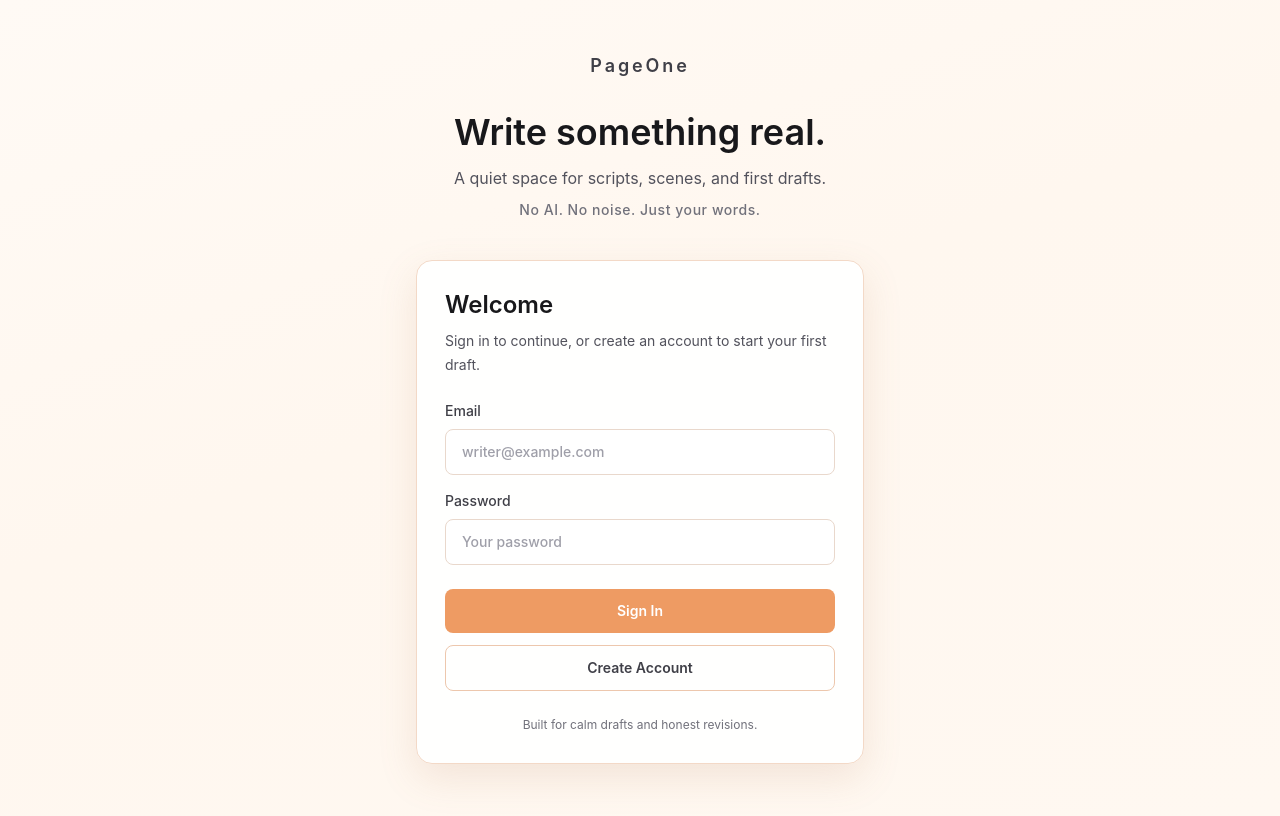
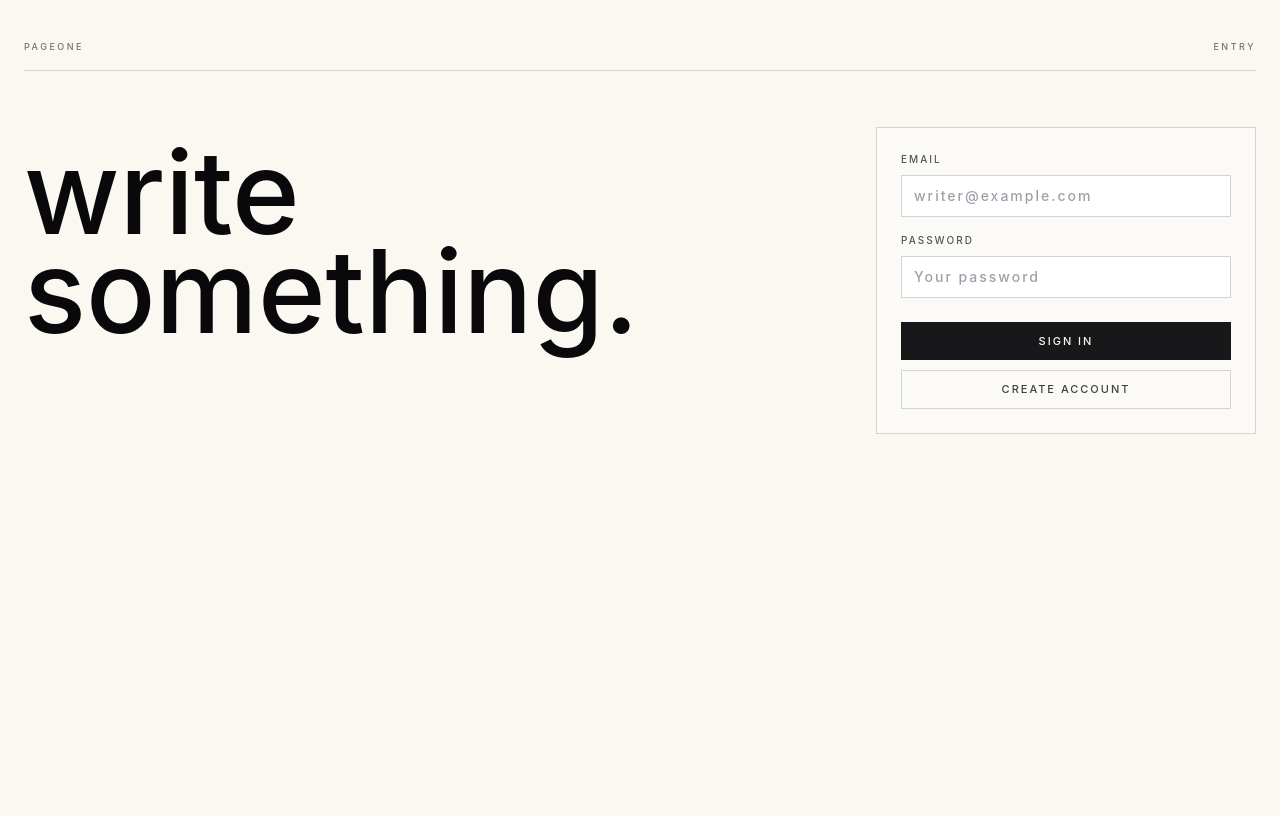
Before and after one commit to radubrujban/pageone-screenplay, a React (Vite) app: page /login in a window 1280 px wide. Built offline with nearby package versions, Linux system fonts and the light colour scheme.

Commit message:
style(auth): align login page with PageOne editorial identity

```diff
--- a/src/pages/LoginPage.tsx
+++ b/src/pages/LoginPage.tsx
@@ -111,40 +111,37 @@ export default function LoginPage() {
   const isLoading = authAction !== null;
 
   return (
-    <main className="min-h-screen bg-[linear-gradient(160deg,#fffaf5_0%,#fff7ef_45%,#fff8f1_100%)] px-4 py-8 text-zinc-900 sm:px-6 sm:py-10">
-      <div className="mx-auto flex min-h-[calc(100vh-4rem)] w-full max-w-3xl flex-col items-center justify-center">
-        <p className="text-lg font-semibold tracking-[0.16em] text-zinc-700">PageOne</p>
-
-        <div className="mt-8 text-center">
-          <h1 className="text-3xl font-semibold text-zinc-900 sm:text-4xl">
-            Write something real.
-          </h1>
-          <p className="mx-auto mt-3 max-w-xl text-base leading-7 text-zinc-600">
-            A quiet space for scripts, scenes, and first drafts.
+    <main className="min-h-screen overflow-x-hidden bg-[#fbf8f2] px-4 py-8 text-zinc-950 sm:px-6 sm:py-10">
+      <div className="mx-auto flex min-h-[calc(100vh-4rem)] w-full max-w-7xl flex-col">
+        <div className="flex items-center justify-between border-b border-zinc-300 pb-4">
+          <p className="text-[9px] font-medium uppercase tracking-[0.28em] text-zinc-500">
+            PageOne
           </p>
-          <p className="mt-2 text-sm font-medium tracking-[0.04em] text-zinc-500">
-            No AI. No noise. Just your words.
+          <p className="text-[9px] font-medium uppercase tracking-[0.28em] text-zinc-500">
+            entry
           </p>
         </div>
 
+        <section className="grid flex-1 gap-10 py-10 lg:grid-cols-[minmax(0,1fr)_380px] lg:items-start lg:gap-16 lg:py-14">
+          <div className="lg:pt-4">
+            <h1 className="max-w-4xl text-[3.4rem] font-medium lowercase leading-[0.86] text-zinc-950 sm:text-[5.2rem] lg:text-[7.2rem]">
+              write something.
+            </h1>
+          </div>
+
           <section
-          className={`mt-10 w-full max-w-md rounded-2xl border border-[#f3d9c7] bg-white/95 p-6 shadow-[0_14px_38px_rgba(172,118,78,0.15)] transition-all duration-300 sm:p-7 ${
-            cardVisible ? "translate-y-0 scale-100 opacity-100" : "translate-y-1 scale-[0.99] opacity-0"
+            className={`w-full border border-zinc-300 bg-[#fcfaf6] p-5 transition-all duration-300 sm:p-6 ${
+              cardVisible
+                ? "translate-y-0 scale-100 opacity-100"
+                : "translate-y-1 scale-[0.995] opacity-0"
             }`}
           >
-          <div className="mb-6">
-            <h2 className="text-2xl font-semibold text-zinc-900">Welcome</h2>
-            <p className="mt-2 text-sm leading-6 text-zinc-600">
-              Sign in to continue, or create an account to start your first draft.
-            </p>
-          </div>
-
             {message && (
               <div
-              className={`mb-5 rounded-lg px-4 py-3 text-sm ${
+                className={`mb-5 border px-3 py-2 text-xs leading-6 ${
                   messageType === "error"
-                  ? "border border-rose-200 bg-rose-50/80 text-rose-700"
-                  : "border border-emerald-200 bg-emerald-50/80 text-emerald-700"
+                    ? "border-rose-300 text-rose-700"
+                    : "border-emerald-300 text-emerald-700"
                 }`}
                 aria-live="polite"
               >
@@ -154,7 +151,7 @@ export default function LoginPage() {
 
             {isOffline && !message && (
               <div
-              className="mb-5 rounded-lg border border-amber-200 bg-amber-50/80 px-4 py-3 text-sm text-amber-800"
+                className="mb-5 border border-amber-300 px-3 py-2 text-xs leading-6 text-amber-800"
                 aria-live="polite"
               >
                 You’re offline. Reconnect to sign in, or reopen after logging in
@@ -162,10 +159,10 @@ export default function LoginPage() {
               </div>
             )}
 
-          <label className="mb-4 block text-sm font-medium text-zinc-700">
+            <label className="mb-4 block text-[10px] font-medium uppercase tracking-[0.2em] text-zinc-600">
               Email
               <input
-              className="mt-2 w-full rounded-lg border border-[#e9d8cc] bg-white px-4 py-3 text-zinc-900 outline-none transition-all duration-150 placeholder:text-zinc-400 focus:border-[#ee9b63] focus:ring-2 focus:ring-[#f3c19f]/70 disabled:cursor-not-allowed disabled:bg-zinc-100 disabled:text-zinc-500"
+                className="mt-2 w-full border border-zinc-300 bg-white px-3 py-2.5 text-sm text-zinc-900 outline-none transition placeholder:text-zinc-400 focus:border-zinc-900 disabled:cursor-not-allowed disabled:bg-zinc-100 disabled:text-zinc-500"
                 placeholder="writer@example.com"
                 type="email"
                 value={email}
@@ -174,10 +171,10 @@ export default function LoginPage() {
               />
             </label>
 
-          <label className="mb-6 block text-sm font-medium text-zinc-700">
+            <label className="mb-6 block text-[10px] font-medium uppercase tracking-[0.2em] text-zinc-600">
               Password
               <input
-              className="mt-2 w-full rounded-lg border border-[#e9d8cc] bg-white px-4 py-3 text-zinc-900 outline-none transition-all duration-150 placeholder:text-zinc-400 focus:border-[#ee9b63] focus:ring-2 focus:ring-[#f3c19f]/70 disabled:cursor-not-allowed disabled:bg-zinc-100 disabled:text-zinc-500"
+                className="mt-2 w-full border border-zinc-300 bg-white px-3 py-2.5 text-sm text-zinc-900 outline-none transition placeholder:text-zinc-400 focus:border-zinc-900 disabled:cursor-not-allowed disabled:bg-zinc-100 disabled:text-zinc-500"
                 placeholder="Your password"
                 type="password"
                 value={password}
@@ -186,11 +183,11 @@ export default function LoginPage() {
               />
             </label>
 
-          <div className="space-y-3">
+            <div className="space-y-2.5">
               <button
                 onClick={handleLogin}
                 disabled={isLoading || isOffline}
-              className="w-full rounded-lg bg-[#ee9b63] px-4 py-3 text-sm font-semibold text-white transition-colors duration-150 hover:bg-[#e28b51] disabled:cursor-not-allowed disabled:bg-[#efc4a7] disabled:text-white/90"
+                className="w-full border border-zinc-900 bg-zinc-900 px-4 py-2.5 text-[11px] font-medium uppercase tracking-[0.18em] text-[#fbf8f2] transition hover:bg-zinc-800 disabled:cursor-not-allowed disabled:border-zinc-400 disabled:bg-zinc-400 disabled:text-zinc-100"
               >
                 {authAction === "login" ? "Signing in..." : "Sign In"}
               </button>
@@ -198,15 +195,12 @@ export default function LoginPage() {
               <button
                 onClick={handleSignUp}
                 disabled={isLoading || isOffline}
-              className="w-full rounded-lg border border-[#edc7ad] bg-transparent px-4 py-3 text-sm font-semibold text-zinc-700 transition-colors duration-150 hover:bg-[#fff4eb] disabled:cursor-not-allowed disabled:text-zinc-400"
+                className="w-full border border-zinc-300 bg-transparent px-4 py-2.5 text-[11px] font-medium uppercase tracking-[0.18em] text-zinc-700 transition hover:border-zinc-900 hover:text-zinc-950 disabled:cursor-not-allowed disabled:text-zinc-400"
               >
                 {authAction === "signup" ? "Creating account..." : "Create Account"}
               </button>
             </div>
-
-          <p className="mt-6 text-center text-xs leading-5 text-zinc-500">
-            Built for calm drafts and honest revisions.
-          </p>
+          </section>
         </section>
       </div>
     </main>
```
Lines whose indentation alone changed are shown as unchanged.
